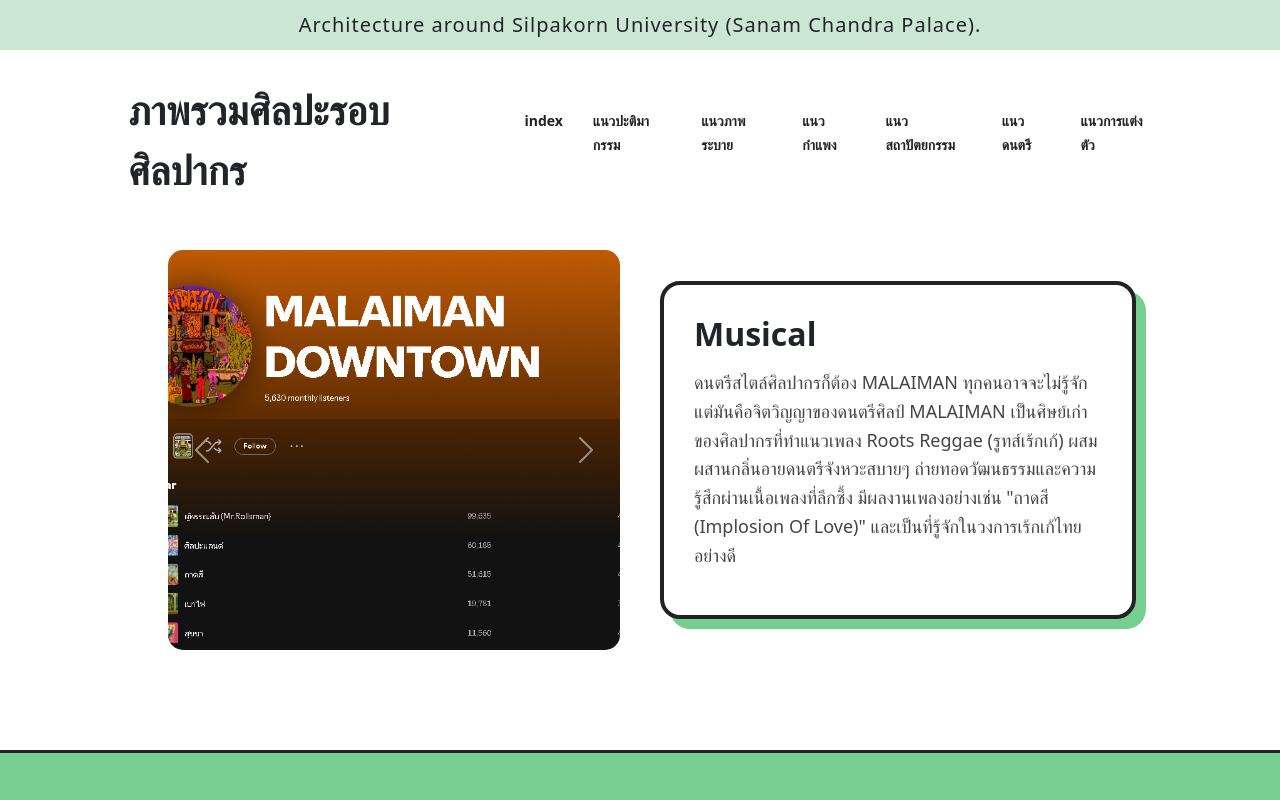
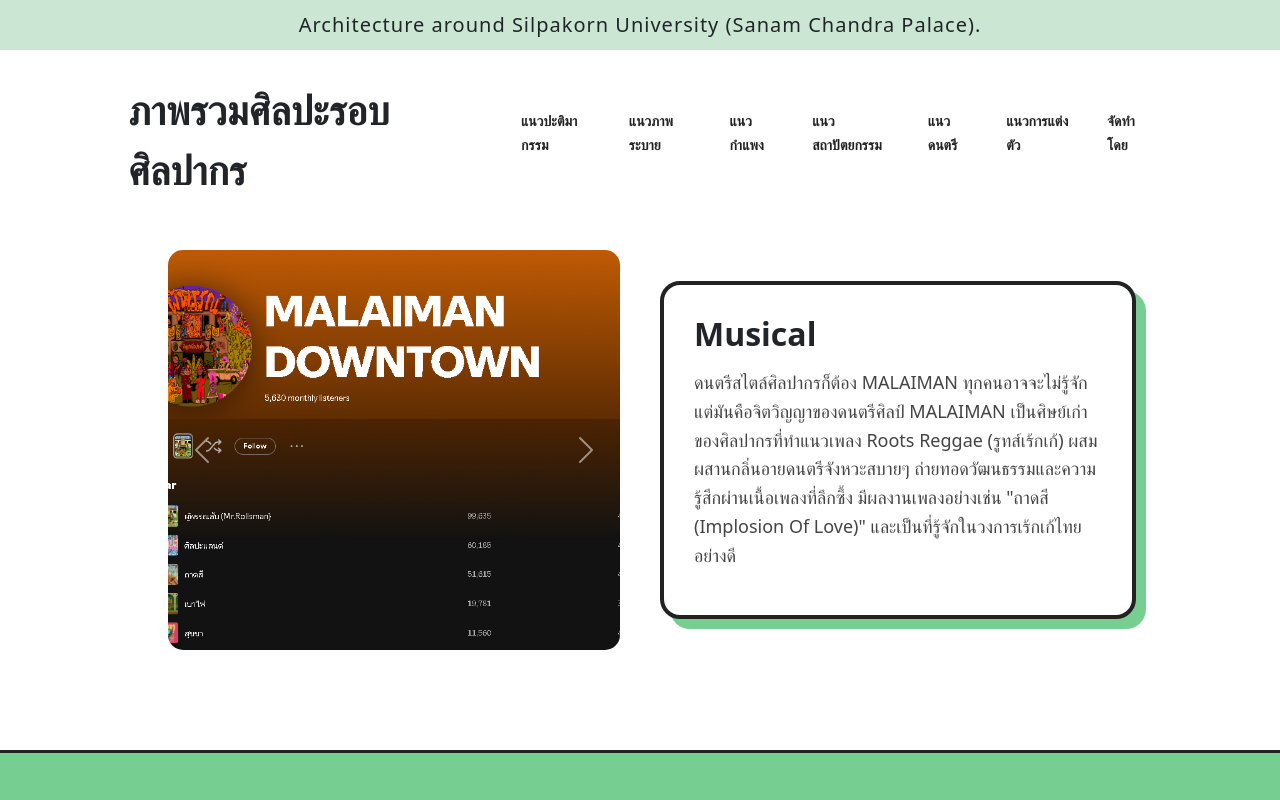
Before and after one commit to thanatweerojs-coder/Final2, a plain HTML site: page index.html in a window 1280 px wide. Shown: the top 800 px of the page. Drawn offline with nearby package versions, Linux system fonts and the light colour scheme.

Commit message:
Add files via upload

```diff
--- a/index.html
+++ b/index.html
@@ -17,13 +17,13 @@
         <div class="logo">ภาพรวมศิลปะรอบศิลปากร</div>
         <nav>
             <ul>
-                <li><a href="https://newweb-beta-eight.vercel.app/index.html">index</a></li>
-                <li><a href="index.html">แนวปะติมากรรม</a></li>
-                <li><a href="win.html">แนวภาพระบาย</a></li>
+                <li><a href="https://newweb-beta-eight.vercel.app/index.html">แนวปะติมากรรม</a></li>
+                <li><a href="https://projectfinale-beta.vercel.app/">แนวภาพระบาย</a></li>
                 <li><a href="new.html">แนวกำแพง</a></li>
-                <li><a href="earth.html">แนวสถาปัตยกรรม</a></li>
-                <li><a href="Bright.html">แนวดนตรี</a></li>
+                <li><a href="https://web-delta-mauve-25.vercel.app/">แนวสถาปัตยกรรม</a></li>
+                <li><a href="index.html">แนวดนตรี</a></li>
                 <li><a href="Screen.html">แนวการแต่งตัว</a></li>
+                <li><a href="team.html">จัดทำโดย</a></li>
             </ul>
         </nav>
     </header>
```
